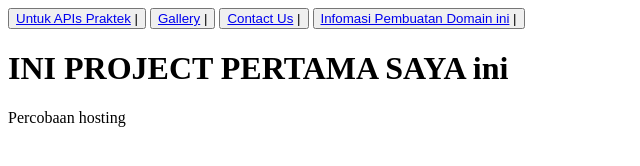
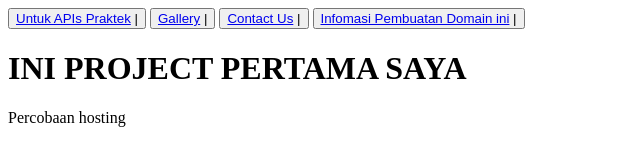
Before and after one commit to rahmad1111/rahmad1111.github.io, a plain HTML site: page index.html in a window 1280 px wide. Shown: the full height of the page, 0-640 px from the left. Drawn offline with Linux system fonts and the light colour scheme.

Commit message:
index
Signed-off-by: Rahmad Anwar Rhomadhoni <151945356+rahmad1111@users.noreply.github.com>

```diff
--- a/index.html
+++ b/index.html
@@ -16,7 +16,7 @@
         <button><a href="#">Contact Us</a> |</button>
         <button><a href="https://youtu.be/GGCTL0ZxpO4?si=T1yjiMnLtwM5RgFi">Infomasi Pembuatan Domain ini</a> |</button>
     </nav>
-    <h1>INI PROJECT PERTAMA SAYA ini</h1>
+    <h1>INI PROJECT PERTAMA SAYA</h1>
     <p>Percobaan hosting</p>
 </body>
 </html>
```
